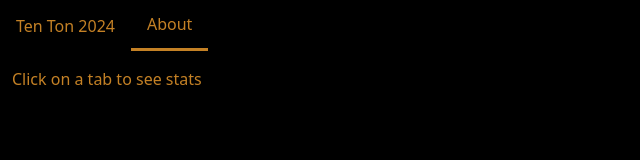
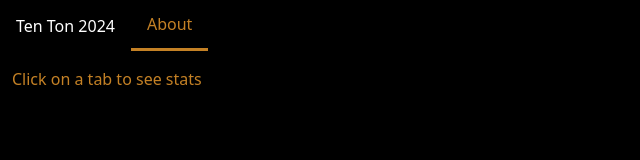
Before and after one commit to TCL735/cci-stats, a React (Create React App) app: page / in a window 1280 px wide. Shown: the top 160 px of the page, without its empty margins (0-640 px from the left). Built offline with nearby package versions, Linux system fonts and the light colour scheme.

Commit message:
fix: highlight clickable text with color (#6)

```diff
--- a/src/App.tsx
+++ b/src/App.tsx
@@ -21,7 +21,7 @@ export const App = () => {
       >
         <Tabs.List className="flex flex-row flex-wrap justify-start border-b-0">
           <Tabs.Tab
-            className={`px-4 py-3 ${
+            className={`px-4 py-3 hover:text-white ${
               activeTab === "TenTon"
                 ? SELECTED_BORDER_STYLE
                 : "border-black/100"
@@ -31,7 +31,7 @@ export const App = () => {
             Ten Ton 2024
           </Tabs.Tab>
           <Tabs.Tab
-            className={`px-4 py-3 ${
+            className={`px-4 py-3 hover:text-white ${
               activeTab === "About" ? SELECTED_BORDER_STYLE : "border-black/100"
             } ${THEME_TEXT_COLOR}`}
             value="About"
@@ -54,7 +54,7 @@ export const App = () => {
                 href="https://www.casinotears.com/"
                 target="_blank"
                 rel="noreferrer"
-                className={`ml-3 ${THEME_TEXT_COLOR}`}
+                className={`ml-3 ${THEME_TEXT_COLOR} hover:text-white`}
               >
                 <span>Casino Tears Podcast</span>
               </a>
```
